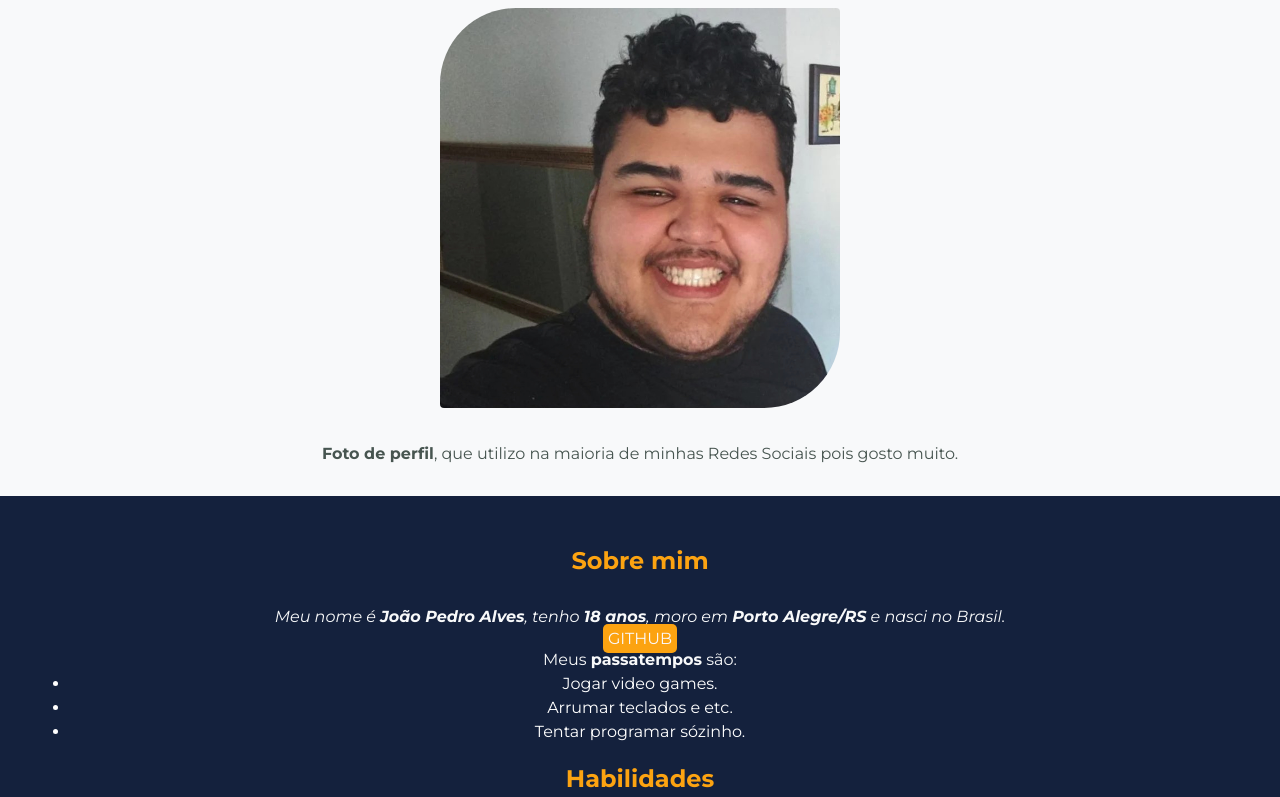
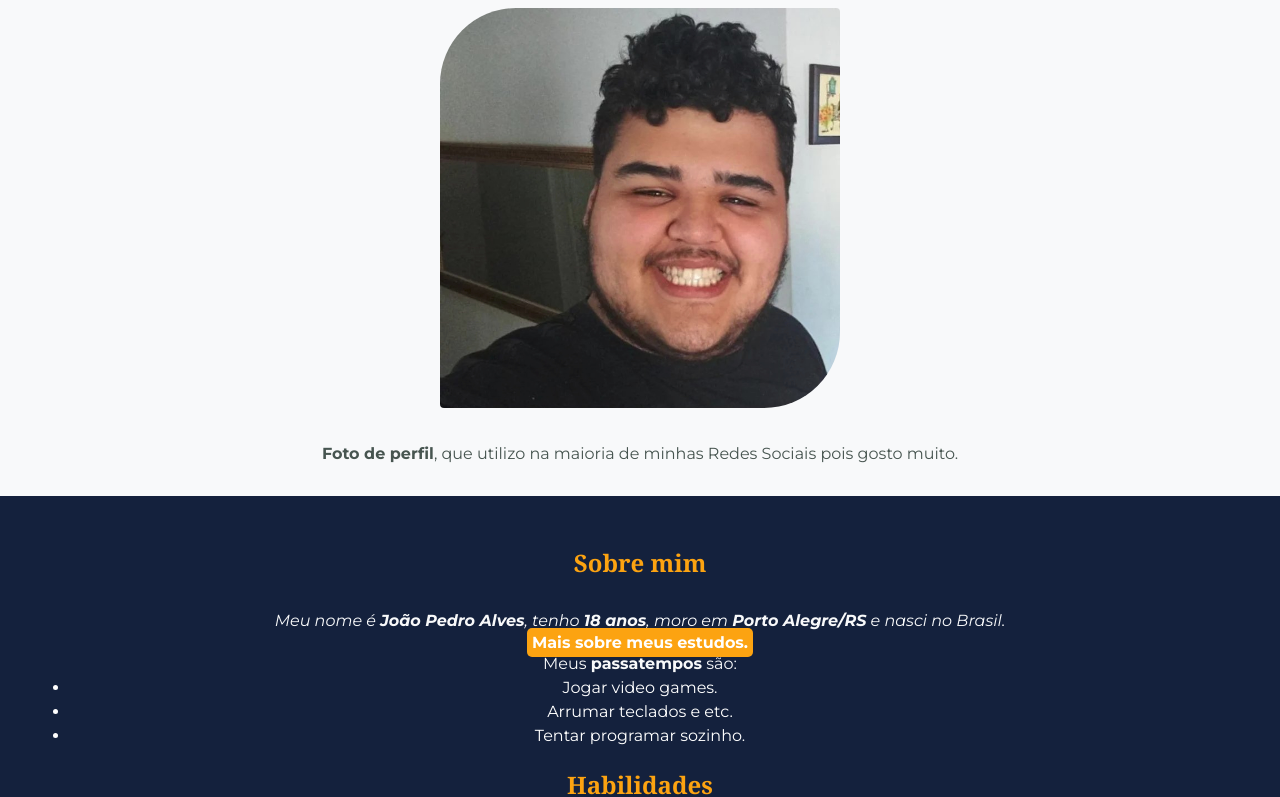
Before and after one commit to Joao7001/Joao7001.github.io, a plain HTML site: page index.html in a window 1280 px wide. Shown: the part 163-960 px from the top of the page. Drawn offline with Linux system fonts and the light colour scheme.

Commit message:
Correção de ortografia

```diff
--- a/index.html
+++ b/index.html
@@ -47,13 +47,13 @@
         >
       </p>
       <a class="button" href="https://github.com/Joao7001" target="_blank"
-        >GITHUB</a
+        ><strong>Mais sobre meus estudos.</strong></a
       >
       <p>Meus <strong>passatempos</strong> são:</p>
       <ul id="pass">
         <li>Jogar video games.</li>
         <li>Arrumar teclados e etc.</li>
-        <li>Tentar programar sózinho.</li>
+        <li>Tentar programar sozinho.</li>
       </ul>
       <h2 class="yellow">Habilidades</h2>
       <ul id="hab">
--- a/style.css
+++ b/style.css
@@ -34,7 +34,7 @@ body {
 }
 .button {
   background-color: #fca311;
-  color: #fbf8f8;
+  color: #ffffff;
   text-decoration: none;
   padding: 5px;
   border-radius: 5px;
@@ -52,6 +52,9 @@ body {
 .sobre li {
   color: #ffffff;
 }
+.sobre h2 {
+  font-family: Cambria, Cochin, Georgia, Times, "Times New Roman", serif;
+}
 p,
 li {
   font-size: 16px;
```
